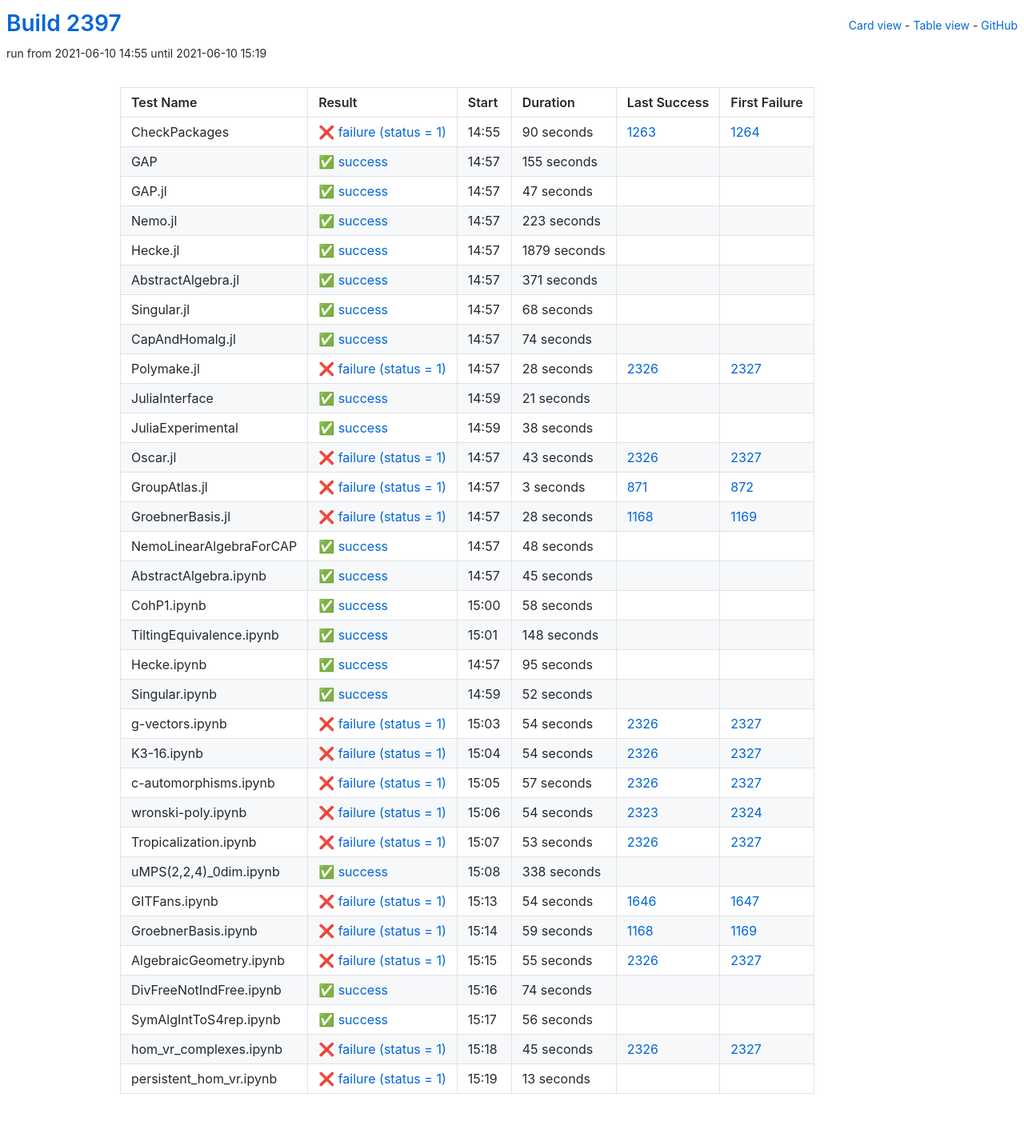
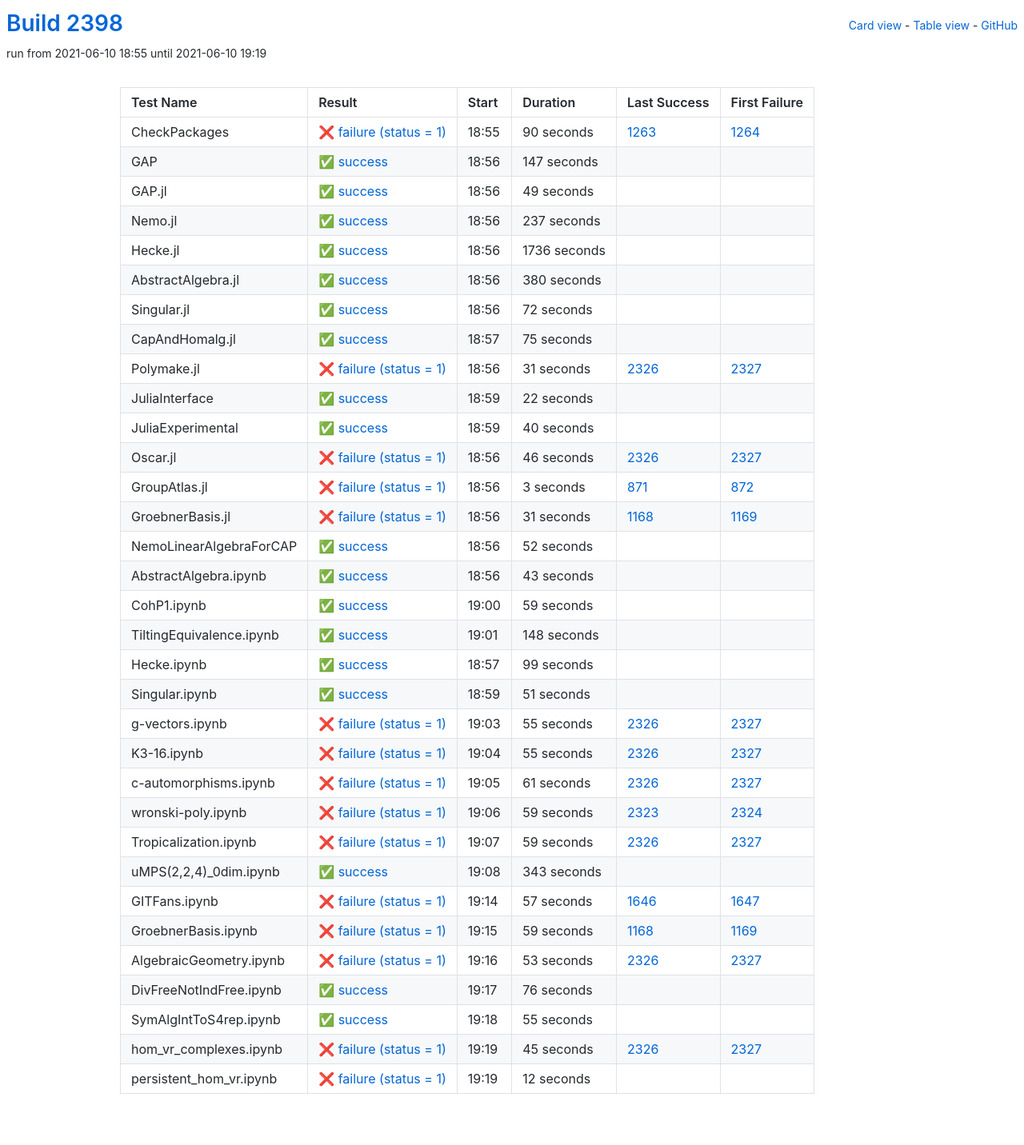
Before and after one commit to oscar-system/oscar-ci-status-stable, a Jekyll site: the page built from table.html, in a window 1280 px wide. Shown: the whole page at 80% size. Built offline with Jekyll 4.4.1, drawn with Linux system fonts in a browser that asks for light colours.

Commit message:
Build #2398

```diff
--- a/_data/ci.yml
+++ b/_data/ci.yml
@@ -1,6 +1,6 @@
 ---
-build: 2397
-build_url: https://oscarci.mathematik.uni-kl.de/job/oscar-stable/2397/
+build: 2398
+build_url: https://oscarci.mathematik.uni-kl.de/job/oscar-stable/2398/
 job: oscar-stable
 organization: oscar-system
 repo: oscar-ci-status-stable
@@ -8,8 +8,8 @@ repourl: https://github.com/oscar-system/oscar-ci-status-stable
 tests:
 - name: CheckPackages
   id: checkpackages
-  log: https://oscarci.mathematik.uni-kl.de/job/oscar-stable/2397/artifact/logs/build-2397/CheckPackages.log
-  start: 2021-06-10 14:55
+  log: https://oscarci.mathematik.uni-kl.de/job/oscar-stable/2398/artifact/logs/build-2398/CheckPackages.log
+  start: 2021-06-10 18:55
   success: false
   exitcode: 1
   status: failure
@@ -20,140 +20,140 @@ tests:
   first_failure_url: https://oscarci.mathematik.uni-kl.de/job/oscar-stable/1264/
 - name: GAP
   id: gap
-  log: https://oscarci.mathematik.uni-kl.de/job/oscar-stable/2397/artifact/logs/build-2397/GAP.log
-  start: 2021-06-10 14:57
+  log: https://oscarci.mathematik.uni-kl.de/job/oscar-stable/2398/artifact/logs/build-2398/GAP.log
+  start: 2021-06-10 18:56
   success: true
   exitcode: 0
   status: success
-  duration: 155
+  duration: 147
   last_success: false
   last_success_url:
   first_failure: false
   first_failure_url:
 - name: GAP.jl
   id: gap-jl
-  log: https://oscarci.mathematik.uni-kl.de/job/oscar-stable/2397/artifact/logs/build-2397/GAP.jl.log
-  start: 2021-06-10 14:57
+  log: https://oscarci.mathematik.uni-kl.de/job/oscar-stable/2398/artifact/logs/build-2398/GAP.jl.log
+  start: 2021-06-10 18:56
   success: true
   exitcode: 0
   status: success
-  duration: 47
+  duration: 49
   last_success: false
   last_success_url:
   first_failure: false
   first_failure_url:
 - name: Nemo.jl
   id: nemo-jl
-  log: https://oscarci.mathematik.uni-kl.de/job/oscar-stable/2397/artifact/logs/build-2397/Nemo.jl.log
-  start: 2021-06-10 14:57
+  log: https://oscarci.mathematik.uni-kl.de/job/oscar-stable/2398/artifact/logs/build-2398/Nemo.jl.log
+  start: 2021-06-10 18:56
   success: true
   exitcode: 0
   status: success
-  duration: 223
+  duration: 237
   last_success: false
   last_success_url:
   first_failure: false
   first_failure_url:
 - name: Hecke.jl
   id: hecke-jl
-  log: https://oscarci.mathematik.uni-kl.de/job/oscar-stable/2397/artifact/logs/build-2397/Hecke.jl.log
-  start: 2021-06-10 14:57
+  log: https://oscarci.mathematik.uni-kl.de/job/oscar-stable/2398/artifact/logs/build-2398/Hecke.jl.log
+  start: 2021-06-10 18:56
   success: true
   exitcode: 0
   status: success
-  duration: 1879
+  duration: 1736
   last_success: false
   last_success_url:
   first_failure: false
   first_failure_url:
 - name: AbstractAlgebra.jl
   id: abstractalgebra-jl
-  log: https://oscarci.mathematik.uni-kl.de/job/oscar-stable/2397/artifact/logs/build-2397/AbstractAlgebra.jl.log
-  start: 2021-06-10 14:57
+  log: https://oscarci.mathematik.uni-kl.de/job/oscar-stable/2398/artifact/logs/build-2398/AbstractAlgebra.jl.log
+  start: 2021-06-10 18:56
   success: true
   exitcode: 0
   status: success
-  duration: 371
+  duration: 380
   last_success: false
   last_success_url:
   first_failure: false
   first_failure_url:
 - name: Singular.jl
   id: singular-jl
-  log: https://oscarci.mathematik.uni-kl.de/job/oscar-stable/2397/artifact/logs/build-2397/Singular.jl.log
-  start: 2021-06-10 14:57
+  log: https://oscarci.mathematik.uni-kl.de/job/oscar-stable/2398/artifact/logs/build-2398/Singular.jl.log
+  start: 2021-06-10 18:56
   success: true
   exitcode: 0
   status: success
-  duration: 68
+  duration: 72
   last_success: false
   last_success_url:
   first_failure: false
   first_failure_url:
 - name: CapAndHomalg.jl
   id: capandhomalg-jl
-  log: https://oscarci.mathematik.uni-kl.de/job/oscar-stable/2397/artifact/logs/build-2397/CapAndHomalg.jl.log
-  start: 2021-06-10 14:57
+  log: https://oscarci.mathematik.uni-kl.de/job/oscar-stable/2398/artifact/logs/build-2398/CapAndHomalg.jl.log
+  start: 2021-06-10 18:57
   success: true
   exitcode: 0
   status: success
-  duration: 74
+  duration: 75
   last_success: false
   last_success_url:
   first_failure: false
   first_failure_url:
 - name: Polymake.jl
   id: polymake-jl
-  log: https://oscarci.mathematik.uni-kl.de/job/oscar-stable/2397/artifact/logs/build-2397/Polymake.jl.log
-  start: 2021-06-10 14:57
+  log: https://oscarci.mathematik.uni-kl.de/job/oscar-stable/2398/artifact/logs/build-2398/Polymake.jl.log
+  start: 2021-06-10 18:56
   success: false
   exitcode: 1
   status: failure
-  duration: 28
+  duration: 31
   last_success: 2326
   last_success_url: https://oscarci.mathematik.uni-kl.de/job/oscar-stable/2326/
   first_failure: 2327
   first_failure_url: https://oscarci.mathematik.uni-kl.de/job/oscar-stable/2327/
 - name: JuliaInterface
   id: juliainterface
-  log: https://oscarci.mathematik.uni-kl.de/job/oscar-stable/2397/artifact/logs/build-2397/JuliaInterface.log
-  start: 2021-06-10 14:59
+  log: https://oscarci.mathematik.uni-kl.de/job/oscar-stable/2398/artifact/logs/build-2398/JuliaInterface.log
+  start: 2021-06-10 18:59
   success: true
   exitcode: 0
   status: success
-  duration: 21
+  duration: 22
   last_success: false
   last_success_url:
   first_failure: false
   first_failure_url:
 - name: JuliaExperimental
   id: juliaexperimental
-  log: https://oscarci.mathematik.uni-kl.de/job/oscar-stable/2397/artifact/logs/build-2397/JuliaExperimental.log
-  start: 2021-06-10 14:59
+  log: https://oscarci.mathematik.uni-kl.de/job/oscar-stable/2398/artifact/logs/build-2398/JuliaExperimental.log
+  start: 2021-06-10 18:59
   success: true
   exitcode: 0
   status: success
-  duration: 38
+  duration: 40
   last_success: false
   last_success_url:
   first_failure: false
   first_failure_url:
 - name: Oscar.jl
   id: oscar-jl
-  log: https://oscarci.mathematik.uni-kl.de/job/oscar-stable/2397/artifact/logs/build-2397/Oscar.jl.log
-  start: 2021-06-10 14:57
+  log: https://oscarci.mathematik.uni-kl.de/job/oscar-stable/2398/artifact/logs/build-2398/Oscar.jl.log
+  start: 2021-06-10 18:56
   success: false
   exitcode: 1
   status: failure
-  duration: 43
+  duration: 46
   last_success: 2326
   last_success_url: https://oscarci.mathematik.uni-kl.de/job/oscar-stable/2326/
   first_failure: 2327
   first_failure_url: https://oscarci.mathematik.uni-kl.de/job/oscar-stable/2327/
 - name: GroupAtlas.jl
   id: groupatlas-jl
-  log: https://oscarci.mathematik.uni-kl.de/job/oscar-stable/2397/artifact/logs/build-2397/GroupAtlas.jl.log
-  start: 2021-06-10 14:57
+  log: https://oscarci.mathematik.uni-kl.de/job/oscar-stable/2398/artifact/logs/build-2398/GroupAtlas.jl.log
+  start: 2021-06-10 18:56
   success: false
   exitcode: 1
   status: failure
@@ -164,56 +164,56 @@ tests:
   first_failure_url: https://oscarci.mathematik.uni-kl.de/job/oscar-stable/872/
 - name: GroebnerBasis.jl
   id: groebnerbasis-jl
-  log: https://oscarci.mathematik.uni-kl.de/job/oscar-stable/2397/artifact/logs/build-2397/GroebnerBasis.jl.log
-  start: 2021-06-10 14:57
+  log: https://oscarci.mathematik.uni-kl.de/job/oscar-stable/2398/artifact/logs/build-2398/GroebnerBasis.jl.log
+  start: 2021-06-10 18:56
   success: false
   exitcode: 1
   status: failure
-  duration: 28
+  duration: 31
   last_success: 1168
   last_success_url: https://oscarci.mathematik.uni-kl.de/job/oscar-stable/1168/
   first_failure: 1169
   first_failure_url: https://oscarci.mathematik.uni-kl.de/job/oscar-stable/1169/
 - name: NemoLinearAlgebraForCAP
   id: nemolinearalgebraforcap
-  log: https://oscarci.mathematik.uni-kl.de/job/oscar-stable/2397/artifact/logs/build-2397/NemoLinearAlgebraForCAP.log
-  start: 2021-06-10 14:57
+  log: https://oscarci.mathematik.uni-kl.de/job/oscar-stable/2398/artifact/logs/build-2398/NemoLinearAlgebraForCAP.log
+  start: 2021-06-10 18:56
   success: true
   exitcode: 0
   status: success
-  duration: 48
+  duration: 52
   last_success: false
   last_success_url:
   first_failure: false
   first_failure_url:
 - name: AbstractAlgebra.ipynb
   id: abstractalgebra-ipynb
-  log: https://oscarci.mathematik.uni-kl.de/job/oscar-stable/2397/artifact/logs/build-2397/AbstractAlgebra.ipynb.log
-  start: 2021-06-10 14:57
+  log: https://oscarci.mathematik.uni-kl.de/job/oscar-stable/2398/artifact/logs/build-2398/AbstractAlgebra.ipynb.log
+  start: 2021-06-10 18:56
   success: true
   exitcode: 0
   status: success
-  duration: 45
+  duration: 43
   last_success: false
   last_success_url:
   first_failure: false
   first_failure_url:
 - name: CohP1.ipynb
   id: cohp1-ipynb
-  log: https://oscarci.mathematik.uni-kl.de/job/oscar-stable/2397/artifact/logs/build-2397/CohP1.ipynb.log
-  start: 2021-06-10 15:00
+  log: https://oscarci.mathematik.uni-kl.de/job/oscar-stable/2398/artifact/logs/build-2398/CohP1.ipynb.log
+  start: 2021-06-10 19:00
   success: true
   exitcode: 0
   status: success
-  duration: 58
+  duration: 59
   last_success: false
   last_success_url:
   first_failure: false
   first_failure_url:
 - name: TiltingEquivalence.ipynb
   id: tiltingequivalence-ipynb
-  log: https://oscarci.mathematik.uni-kl.de/job/oscar-stable/2397/artifact/logs/build-2397/TiltingEquivalence.ipynb.log
-  start: 2021-06-10 15:01
+  log: https://oscarci.mathematik.uni-kl.de/job/oscar-stable/2398/artifact/logs/build-2398/TiltingEquivalence.ipynb.log
+  start: 2021-06-10 19:01
   success: true
   exitcode: 0
   status: success
@@ -224,116 +224,116 @@ tests:
   first_failure_url:
 - name: Hecke.ipynb
   id: hecke-ipynb
-  log: https://oscarci.mathematik.uni-kl.de/job/oscar-stable/2397/artifact/logs/build-2397/Hecke.ipynb.log
-  start: 2021-06-10 14:57
+  log: https://oscarci.mathematik.uni-kl.de/job/oscar-stable/2398/artifact/logs/build-2398/Hecke.ipynb.log
+  start: 2021-06-10 18:57
   success: true
   exitcode: 0
   status: success
-  duration: 95
+  duration: 99
   last_success: false
   last_success_url:
   first_failure: false
   first_failure_url:
 - name: Singular.ipynb
   id: singular-ipynb
-  log: https://oscarci.mathematik.uni-kl.de/job/oscar-stable/2397/artifact/logs/build-2397/Singular.ipynb.log
-  start: 2021-06-10 14:59
+  log: https://oscarci.mathematik.uni-kl.de/job/oscar-stable/2398/artifact/logs/build-2398/Singular.ipynb.log
+  start: 2021-06-10 18:59
   success: true
   exitcode: 0
   status: success
-  duration: 52
+  duration: 51
   last_success: false
   last_success_url:
   first_failure: false
   first_failure_url:
 - name: g-vectors.ipynb
   id: g-vectors-ipynb
-  log: https://oscarci.mathematik.uni-kl.de/job/oscar-stable/2397/artifact/logs/build-2397/g-vectors.ipynb.log
-  start: 2021-06-10 15:03
+  log: https://oscarci.mathematik.uni-kl.de/job/oscar-stable/2398/artifact/logs/build-2398/g-vectors.ipynb.log
+  start: 2021-06-10 19:03
   success: false
   exitcode: 1
   status: failure
-  duration: 54
+  duration: 55
   last_success: 2326
   last_success_url: https://oscarci.mathematik.uni-kl.de/job/oscar-stable/2326/
   first_failure: 2327
   first_failure_url: https://oscarci.mathematik.uni-kl.de/job/oscar-stable/2327/
 - name: K3-16.ipynb
   id: k3-16-ipynb
-  log: https://oscarci.mathematik.uni-kl.de/job/oscar-stable/2397/artifact/logs/build-2397/K3-16.ipynb.log
-  start: 2021-06-10 15:04
+  log: https://oscarci.mathematik.uni-kl.de/job/oscar-stable/2398/artifact/logs/build-2398/K3-16.ipynb.log
+  start: 2021-06-10 19:04
   success: false
   exitcode: 1
   status: failure
-  duration: 54
+  duration: 55
   last_success: 2326
   last_success_url: https://oscarci.mathematik.uni-kl.de/job/oscar-stable/2326/
   first_failure: 2327
   first_failure_url: https://oscarci.mathematik.uni-kl.de/job/oscar-stable/2327/
 - name: c-automorphisms.ipynb
   id: c-automorphisms-ipynb
-  log: https://oscarci.mathematik.uni-kl.de/job/oscar-stable/2397/artifact/logs/build-2397/c-automorphisms.ipynb.log
-  start: 2021-06-10 15:05
+  log: https://oscarci.mathematik.uni-kl.de/job/oscar-stable/2398/artifact/logs/build-2398/c-automorphisms.ipynb.log
+  start: 2021-06-10 19:05
   success: false
   exitcode: 1
   status: failure
-  duration: 57
+  duration: 61
   last_success: 2326
   last_success_url: https://oscarci.mathematik.uni-kl.de/job/oscar-stable/2326/
   first_failure: 2327
   first_failure_url: https://oscarci.mathematik.uni-kl.de/job/oscar-stable/2327/
 - name: wronski-poly.ipynb
   id: wronski-poly-ipynb
-  log: https://oscarci.mathematik.uni-kl.de/job/oscar-stable/2397/artifact/logs/build-2397/wronski-poly.ipynb.log
-  start: 2021-06-10 15:06
+  log: https://oscarci.mathematik.uni-kl.de/job/oscar-stable/2398/artifact/logs/build-2398/wronski-poly.ipynb.log
+  start: 2021-06-10 19:06
   success: false
   exitcode: 1
   status: failure
-  duration: 54
+  duration: 59
   last_success: 2323
   last_success_url: https://oscarci.mathematik.uni-kl.de/job/oscar-stable/2323/
   first_failure: 2324
   first_failure_url: https://oscarci.mathematik.uni-kl.de/job/oscar-stable/2324/
 - name: Tropicalization.ipynb
   id: tropicalization-ipynb
-  log: https://oscarci.mathematik.uni-kl.de/job/oscar-stable/2397/artifact/logs/build-2397/Tropicalization.ipynb.log
-  start: 2021-06-10 15:07
+  log: https://oscarci.mathematik.uni-kl.de/job/oscar-stable/2398/artifact/logs/build-2398/Tropicalization.ipynb.log
+  start: 2021-06-10 19:07
   success: false
   exitcode: 1
   status: failure
-  duration: 53
+  duration: 59
   last_success: 2326
   last_success_url: https://oscarci.mathematik.uni-kl.de/job/oscar-stable/2326/
   first_failure: 2327
   first_failure_url: https://oscarci.mathematik.uni-kl.de/job/oscar-stable/2327/
 - name: uMPS(2,2,4)_0dim.ipynb
   id: umps-2-2-4-0dim-ipynb
-  log: https://oscarci.mathematik.uni-kl.de/job/oscar-stable/2397/artifact/logs/build-2397/uMPS-2-2-4-_0dim.ipynb.log
-  start: 2021-06-10 15:08
+  log: https://oscarci.mathematik.uni-kl.de/job/oscar-stable/2398/artifact/logs/build-2398/uMPS-2-2-4-_0dim.ipynb.log
+  start: 2021-06-10 19:08
   success: true
   exitcode: 0
   status: success
-  duration: 338
+  duration: 343
   last_success: false
   last_success_url:
   first_failure: false
   first_failure_url:
 - name: GITFans.ipynb
   id: gitfans-ipynb
-  log: https://oscarci.mathematik.uni-kl.de/job/oscar-stable/2397/artifact/logs/build-2397/GITFans.ipynb.log
-  start: 2021-06-10 15:13
+  log: https://oscarci.mathematik.uni-kl.de/job/oscar-stable/2398/artifact/logs/build-2398/GITFans.ipynb.log
+  start: 2021-06-10 19:14
   success: false
   exitcode: 1
   status: failure
-  duration: 54
+  duration: 57
   last_success: 1646
   last_success_url: https://oscarci.mathematik.uni-kl.de/job/oscar-stable/1646/
   first_failure: 1647
   first_failure_url: https://oscarci.mathematik.uni-kl.de/job/oscar-stable/1647/
 - name: GroebnerBasis.ipynb
   id: groebnerbasis-ipynb
-  log: https://oscarci.mathematik.uni-kl.de/job/oscar-stable/2397/artifact/logs/build-2397/GroebnerBasis.ipynb.log
-  start: 2021-06-10 15:14
+  log: https://oscarci.mathematik.uni-kl.de/job/oscar-stable/2398/artifact/logs/build-2398/GroebnerBasis.ipynb.log
+  start: 2021-06-10 19:15
   success: false
   exitcode: 1
   status: failure
@@ -344,44 +344,44 @@ tests:
   first_failure_url: https://oscarci.mathematik.uni-kl.de/job/oscar-stable/1169/
 - name: AlgebraicGeometry.ipynb
   id: algebraicgeometry-ipynb
-  log: https://oscarci.mathematik.uni-kl.de/job/oscar-stable/2397/artifact/logs/build-2397/AlgebraicGeometry.ipynb.log
-  start: 2021-06-10 15:15
+  log: https://oscarci.mathematik.uni-kl.de/job/oscar-stable/2398/artifact/logs/build-2398/AlgebraicGeometry.ipynb.log
+  start: 2021-06-10 19:16
   success: false
   exitcode: 1
   status: failure
-  duration: 55
+  duration: 53
   last_success: 2326
   last_success_url: https://oscarci.mathematik.uni-kl.de/job/oscar-stable/2326/
   first_failure: 2327
   first_failure_url: https://oscarci.mathematik.uni-kl.de/job/oscar-stable/2327/
 - name: DivFreeNotIndFree.ipynb
   id: divfreenotindfree-ipynb
-  log: https://oscarci.mathematik.uni-kl.de/job/oscar-stable/2397/artifact/logs/build-2397/DivFreeNotIndFree.ipynb.log
-  start: 2021-06-10 15:16
+  log: https://oscarci.mathematik.uni-kl.de/job/oscar-stable/2398/artifact/logs/build-2398/DivFreeNotIndFree.ipynb.log
+  start: 2021-06-10 19:17
   success: true
   exitcode: 0
   status: success
-  duration: 74
+  duration: 76
   last_success: false
   last_success_url:
   first_failure: false
   first_failure_url:
 - name: SymAlgIntToS4rep.ipynb
   id: symalginttos4rep-ipynb
-  log: https://oscarci.mathematik.uni-kl.de/job/oscar-stable/2397/artifact/logs/build-2397/SymAlgIntToS4rep.ipynb.log
-  start: 2021-06-10 15:17
+  log: https://oscarci.mathematik.uni-kl.de/job/oscar-stable/2398/artifact/logs/build-2398/SymAlgIntToS4rep.ipynb.log
+  start: 2021-06-10 19:18
   success: true
   exitcode: 0
   status: success
-  duration: 56
+  duration: 55
   last_success: false
   last_success_url:
   first_failure: false
   first_failure_url:
 - name: hom_vr_complexes.ipynb
   id: hom-vr-complexes-ipynb
-  log: https://oscarci.mathematik.uni-kl.de/job/oscar-stable/2397/artifact/logs/build-2397/hom_vr_complexes.ipynb.log
-  start: 2021-06-10 15:18
+  log: https://oscarci.mathematik.uni-kl.de/job/oscar-stable/2398/artifact/logs/build-2398/hom_vr_complexes.ipynb.log
+  start: 2021-06-10 19:19
   success: false
   exitcode: 1
   status: failure
@@ -392,12 +392,12 @@ tests:
   first_failure_url: https://oscarci.mathematik.uni-kl.de/job/oscar-stable/2327/
 - name: persistent_hom_vr.ipynb
   id: persistent-hom-vr-ipynb
-  log: https://oscarci.mathematik.uni-kl.de/job/oscar-stable/2397/artifact/logs/build-2397/persistent_hom_vr.ipynb.log
-  start: 2021-06-10 15:19
+  log: https://oscarci.mathematik.uni-kl.de/job/oscar-stable/2398/artifact/logs/build-2398/persistent_hom_vr.ipynb.log
+  start: 2021-06-10 19:19
   success: false
   exitcode: 1
   status: failure
-  duration: 13
+  duration: 12
   last_success: false
   last_success_url:
   first_failure: false
```
Also changed, not shown: README.md.
